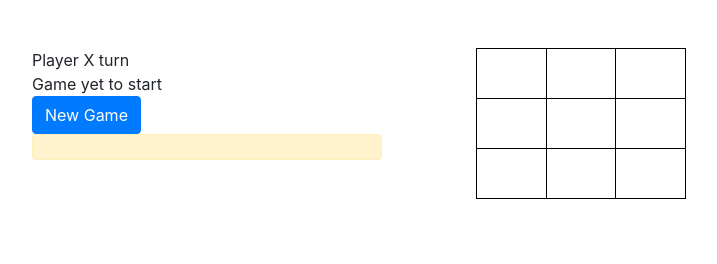
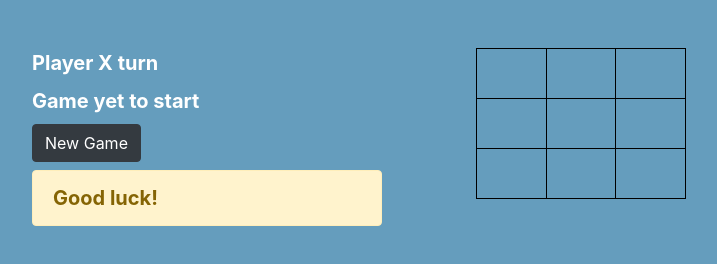
Before and after one commit to AyushRathi07/TicTacToe, a plain HTML site: page index.html in a window 1280 px wide. Shown: the whole page, without its empty margins (53-770 px from the left). Drawn offline with nearby package versions, Linux system fonts and the light colour scheme.

Commit message:
Second Commit: Small changes to front end

```diff
--- a/index.html
+++ b/index.html
@@ -9,15 +9,15 @@
         <div class="row mt-5">
             <div class="col-md-4">
                 <!-- info -->
-                <div id="turn">
+                <div id="turn" class="mb-2">
                     Player X turn
                 </div>
-                <div id="state">
+                <div id="state" class="mb-2">
                     Game yet to start
                 </div>
-                <div id="newgamebutton" class="btn btn-primary"> New Game </div>
+                <div id="newgamebutton" class="btn btn-dark mb-2"> New Game </div>
                 <div class="alert alert-warning" id="warning" role="alert">
-
+                    Good luck!
                 </div>
             </div>
             <div class="col-md-8">
--- a/script.js
+++ b/script.js
@@ -7,6 +7,7 @@ function player(name, char){
 
 var player1 = player('A','X');
 var player2 = player('B','O');
+
 
 function checkwin(gameboard){
     for(var i=0;i<3;i++){
@@ -55,12 +56,14 @@ function gameoverutil(gameboard){
     if(score == 10){
         console.log("Player X");
         document.getElementById('turn').textContent = "Start a new game!";
+        document.getElementById('warning').textContent = "Yuhuu !";
         gamestate.final_str = "Player X won!";
         gamestate.state = 1;
     }
     else if(score == -10){
         console.log("Player O");
         document.getElementById('turn').textContent = "Start a new game!";
+        document.getElementById('warning').textContent = "Yuhuu !";
         gamestate.final_str = "Player O won!";
         gamestate.state = 1;
     }
@@ -68,6 +71,7 @@ function gameoverutil(gameboard){
         if(checktie(gameboard)){
             console.log("Game tied");
             document.getElementById('turn').textContent = "Start a new game!";
+            document.getElementById('warning').textContent = "Happens everytime!";
             gamestate.final_str = "Game tied!";
             gamestate.state = 1;
         }
@@ -85,7 +89,7 @@ var gamestate = {
         gameoverutil(this.gameboard);
     },
     handletexts: function(){
-        document.getElementById('warning').textContent = "";
+        //document.getElementById('warning').textContent = "Good Luck!";
         if(document.getElementById('state').textContent != this.mid_str && this.state == 0)
             document.getElementById('state').textContent = this.mid_str;
         if(this.state == 1)
@@ -128,15 +132,19 @@ for(var i=0; i<tds.length; i++){
             document.getElementById('turn').textContent = "Player O turn";
             gamestate.turn = 'O';
             gamestate.gameboard[row][col] = 'X';
+            node.style.background = '#101820FF';
         }
         else{
             document.getElementById('turn').textContent = "Player X turn";
             gamestate.turn = 'X';
             gamestate.gameboard[row][col] = 'O';
+            node.style.background = '#F2AA4CFF';
         }
         gamestate.checkgameover();
         gamestate.handletexts();
     })
+
+
 }
 
 document.getElementById('newgamebutton').addEventListener('click', function(event){
--- a/stylesheet.css
+++ b/stylesheet.css
@@ -1,3 +1,10 @@
+body{
+	background-color: #659DBD;
+	color: white;
+	font-weight: bold;
+	font-size: 20px;
+}
+
 table, td{
     border: 1px solid black;
 }
@@ -6,6 +13,7 @@ table{
     width: 210px;
     height: 150px;
     margin-left: 5vw;
+    border-spacing: 5px;
 }
 
 td{
@@ -13,4 +21,5 @@ td{
     height: 50px;
     text-align: center;
     font-size: 20px;
+    color: white;
 }
```
Also changed, not shown: 1 other file.
